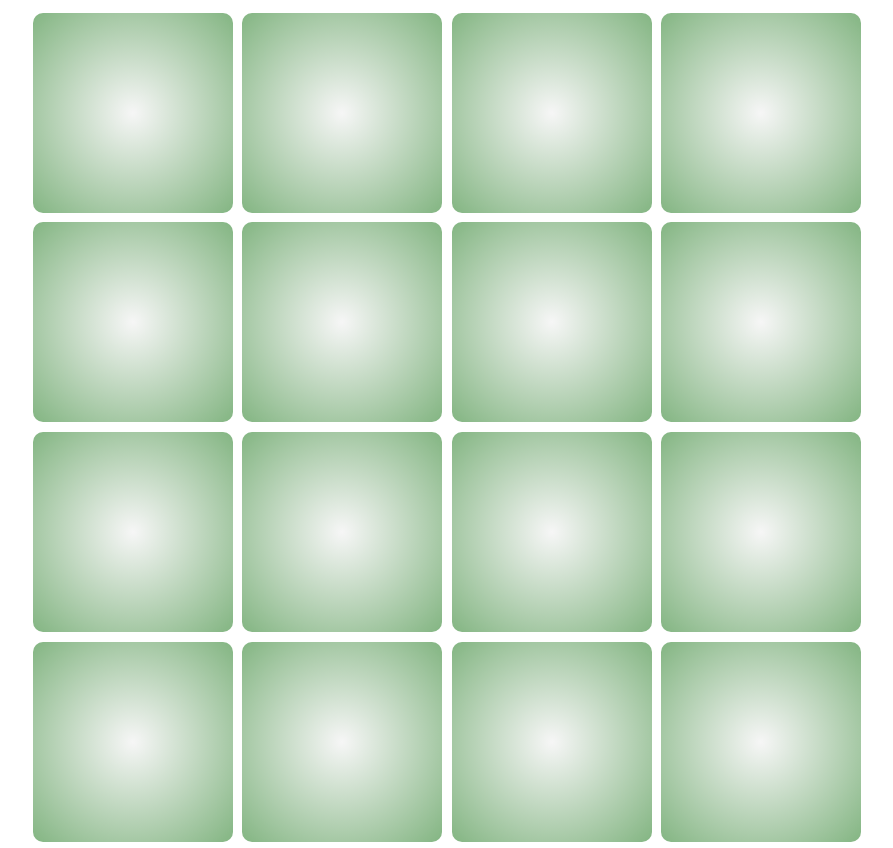
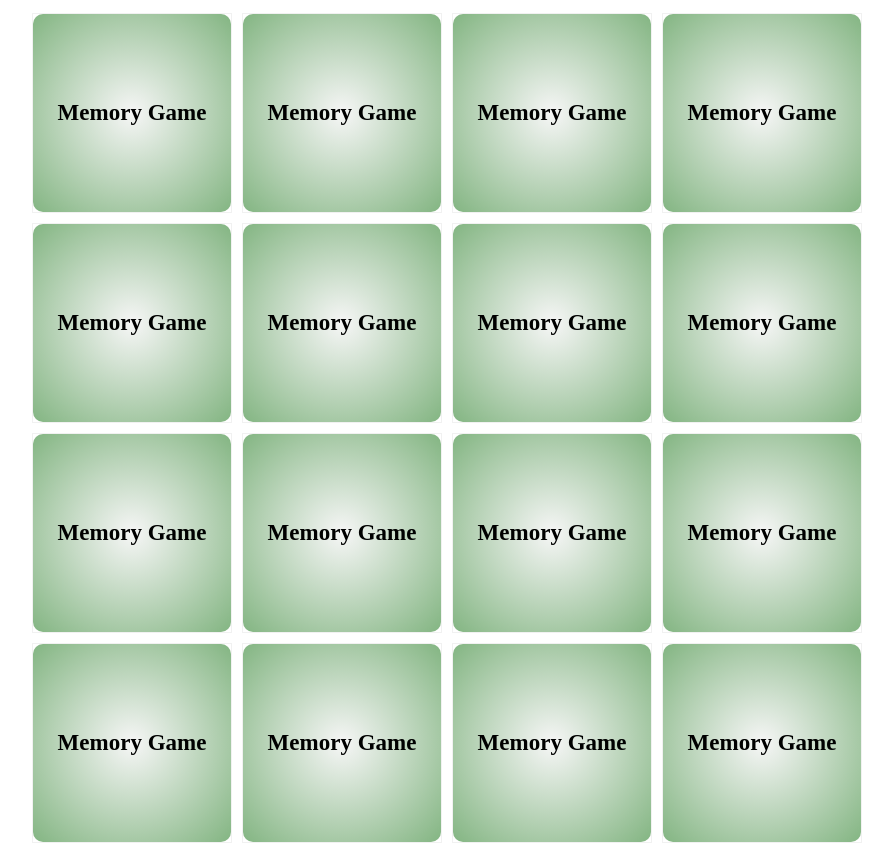
Before and after one commit to samdemaeyer/memory-cards-game, a plain HTML site: page index.html in a window 1280 px wide. Shown: the whole page, without its empty margins (201-1094 px from the left). Drawn offline with Linux system fonts and the light colour scheme.

Commit message:
[TASK-4] - Create flipping cards (#11)
* Create flipping cards

* Update styles.css

* Update styles.css

```diff
--- a/index.html
+++ b/index.html
@@ -1,15 +1,14 @@
 <!DOCTYPE html>
 <html lang="en">
   <head>
-  <meta charset="UTF-8">
-  <meta name="viewport" content="width=device-width, initial-scale=1.0">
-  <meta http-equiv="X-UA-Compatible" content="ie=edge">
+    <meta charset="UTF-8" />
+    <meta name="viewport" content="width=device-width, initial-scale=1.0" />
+    <meta http-equiv="X-UA-Compatible" content="ie=edge" />
     <title>Memory Card Game</title>
-  <link rel="stylesheet" type="text/css" href="styles.css">
+    <link rel="stylesheet" type="text/css" href="styles.css" />
     <script src="scripts.js" defer></script>
   </head>
   <body>
-  <div class="container">
-  </div>
+    <div class="container"></div>
   </body>
 </html>
--- a/scripts.js
+++ b/scripts.js
@@ -1,12 +1,34 @@
-const colors = [ 'green', 'blue', 'pink', 'purple', 'teal', 'red', 'yellow', 'orange'];
+const colors = [
+  "green",
+  "blue",
+  "pink",
+  "purple",
+  "teal",
+  "red",
+  "yellow",
+  "orange"
+];
 
-colors.forEach(c => createElement(c));
+colors.forEach(color => createElement(color));
 
-function createElement(c) {
-  for ( let i = 0; i < 2; i++ ) {
-    const card = document.createElement('div');
-    card.classList.add('card', 'card-backside-color');
-    const container = document.querySelector('.container');
-    container.appendChild(card);
+function createElement(color) {
+  for (let i = 0; i < 2; i++) {
+    const flipCard = document.createElement("div");
+    flipCard.classList.add("flip-card");
+    const flipCardInner = document.createElement("div");
+    flipCardInner.classList.add("flip-card-inner");
+    const flipCardFront = document.createElement("div");
+    flipCardFront.classList.add("flip-card-front", `background-${color}`);
+    const flipCardBack = document.createElement("div");
+    flipCardBack.classList.add("flip-card-back");
+    const title = document.createElement("h1");
+    title.classList.add("title");
+    title.textContent = "Memory Game";
+    flipCardBack.appendChild(title);
+    flipCardInner.appendChild(flipCardBack);
+    flipCardInner.appendChild(flipCardFront);
+    flipCard.appendChild(flipCardInner);
+    const container = document.querySelector(".container");
+    container.appendChild(flipCard);
   }
 }
--- a/styles.css
+++ b/styles.css
@@ -2,7 +2,8 @@
   box-sizing: border-box;
 }
 
-html, body {
+html,
+body {
   width: 100%;
   height: 100%;
 }
@@ -15,15 +16,54 @@ html, body {
   margin: auto;
 }
 
-.card {
+.flip-card {
   width: 200px;
   height: 200px;
-  border-radius: 10px;
-  margin: 0.3rem;
+  border: 1px solid #f1f1f1;
+  margin: 5px;
+  perspective: 1000px; /* Remove this if you don't want the 3D effect */
 }
 
-.card-backside-color {
-  background-image: radial-gradient(circle,#f6f6f6, #83b582);
+/* This container is needed to position the front and back side */
+.flip-card-inner {
+  position: relative;
+  width: 100%;
+  height: 100%;
+  text-align: center;
+  transition: transform 0.8s;
+  transform-style: preserve-3d;
+}
+
+/* Do an horizontal flip when you move the mouse over the flip box container */
+.flip-card:hover .flip-card-inner {
+  transform: rotateY(180deg);
+}
+
+/* Position the front and back side */
+.flip-card-front,
+.flip-card-back {
+  position: absolute;
+  width: 100%;
+  border-radius: 10px;
+  height: 100%;
+  backface-visibility: hidden;
+}
+
+/* Style the back side (fallback if image is missing) */
+.flip-card-back {
+  background-image: radial-gradient(circle, #f6f6f6, #83b582);
+  display: flex;
+  align-items: center;
+  justify-content: center;
+}
+
+/* Style the front side */
+.flip-card-front {
+  transform: rotateY(180deg);
+}
+
+.title {
+  font-size: 23px;
 }
 
 .background-red {
```
Lines whose indentation alone changed are shown as unchanged.
